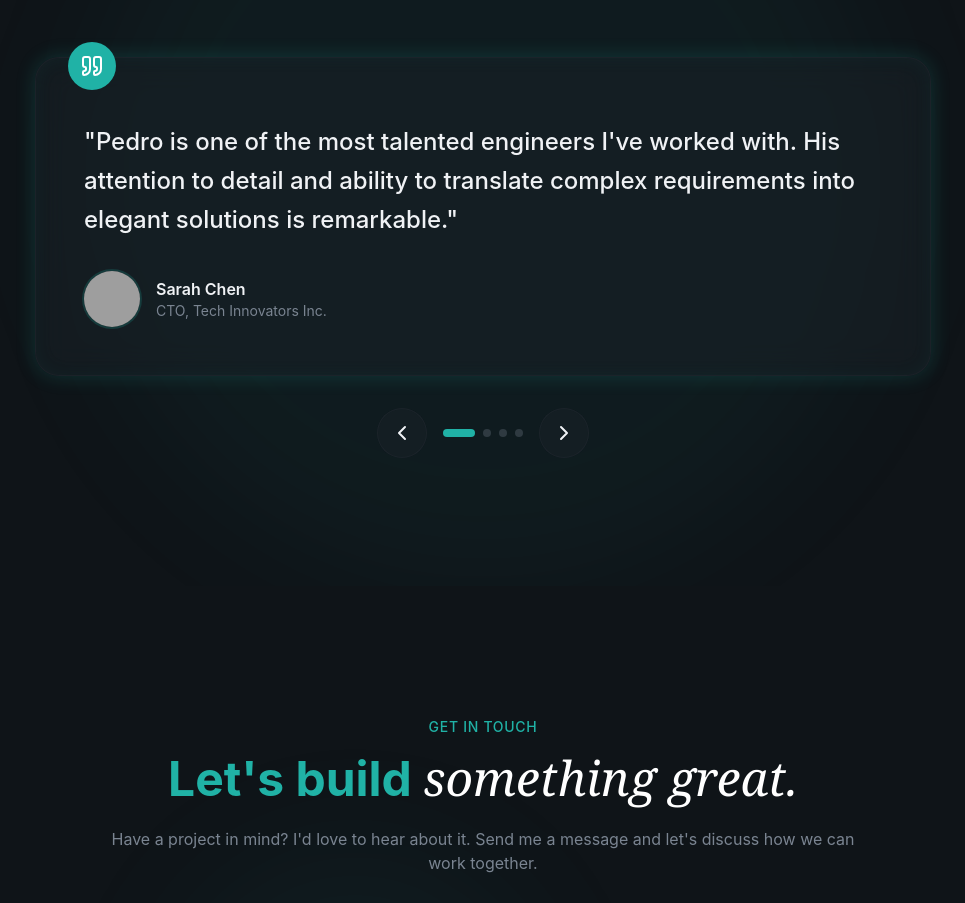
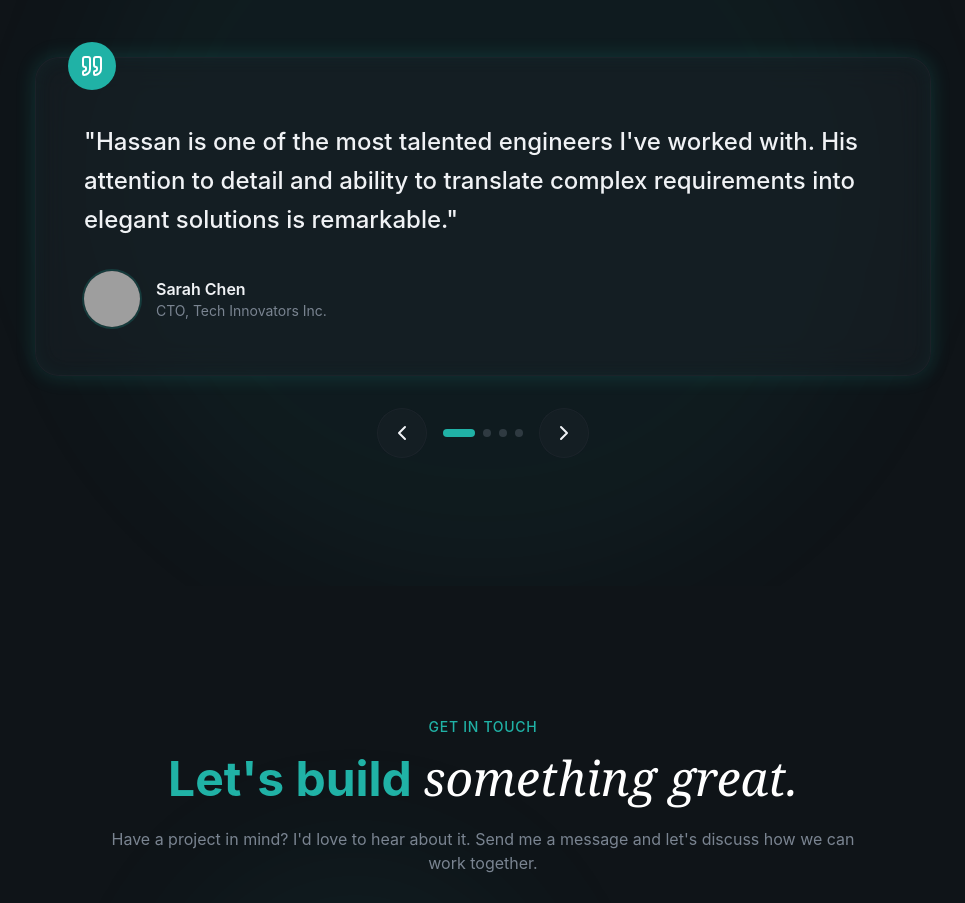
Before and after one commit to PrimeXV/KleanCode, a React (Vite) app: page / in a window 1280 px wide. Shown: the part 6117-7020 px from the top of the page, without its empty margins (157-1122 px from the left). Built offline with nearby package versions, Linux system fonts and the light colour scheme; grey boxes are pictures that could not be loaded.

Commit message:
testimonial updated

```diff
--- a/src/sections/Testimonials.tsx
+++ b/src/sections/Testimonials.tsx
@@ -11,7 +11,7 @@ interface Testimonial {
 const testimonials: Testimonial[] = [
   {
     quote:
-      "Pedro is one of the most talented engineers I've worked with. His attention to detail and ability to translate complex requirements into elegant solutions is remarkable.",
+      "Hassan is one of the most talented engineers I've worked with. His attention to detail and ability to translate complex requirements into elegant solutions is remarkable.",
     author: "Sarah Chen",
     role: "CTO, Tech Innovators Inc.",
     avatar:
@@ -19,7 +19,7 @@ const testimonials: Testimonial[] = [
   },
   {
     quote:
-      "Working with Pedro was a game-changer for our project. He delivered ahead of schedule with code quality that set a new standard for our team.",
+      "Working with Hassan was a game-changer for our project. He delivered ahead of schedule with code quality that set a new standard for our team.",
     author: "Michael Rodriguez",
     role: "Product Manager, Digital Solutions",
     avatar:
@@ -27,7 +27,7 @@ const testimonials: Testimonial[] = [
   },
   {
     quote:
-      "Pedro's expertise in React and TypeScript helped us rebuild our entire frontend in record time. His architectural decisions continue to pay dividends.",
+      "Hassan's expertise in React and TypeScript helped us rebuild our entire frontend in record time. His architectural decisions continue to pay dividends.",
     author: "Emily Watson",
     role: "Engineering Lead, StartUp Labs",
     avatar:
@@ -35,7 +35,7 @@ const testimonials: Testimonial[] = [
   },
   {
     quote:
-      "Not only is Pedro technically brilliant, but he's also a fantastic communicator and team player. He elevated everyone around him.",
+      "Not only is Hassan technically brilliant, but he's also a fantastic communicator and team player. He elevated everyone around him.",
     author: "David Kim",
     role: "CEO, Innovation Hub",
     avatar:
```
